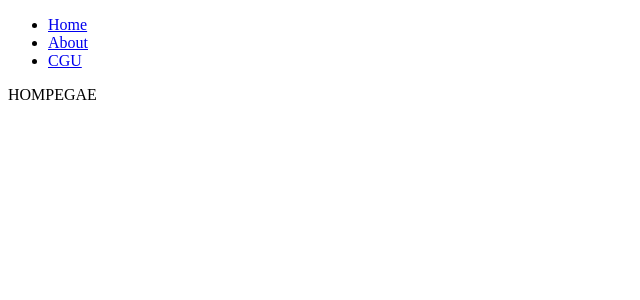
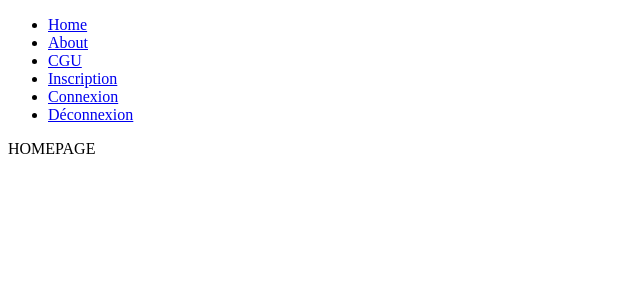
Before and after one commit to Shiakan/Wordsmith, a Symfony app: template symfony/templates/main/index.html.twig in a window 1280 px wide. Shown: the top 300 px of the page, without its empty margins (0-640 px from the left). Run offline with Twig, Linux system fonts and the light colour scheme; the template is opened without the code that fills it, so the values that code supplies are empty; some libraries are stand-ins or nearby versions.

Commit message:
ajout navigation dans base

```diff
--- a/symfony/src/Entity/User.php
+++ b/symfony/src/Entity/User.php
@@ -186,7 +186,7 @@ class User implements UserInterface
        return $this->password;
    }
 
-    public function setPassword(string $password): self
+    public function setPassword($password)
     {
         $this->password = $password;
 
--- a/symfony/templates/base.html.twig
+++ b/symfony/templates/base.html.twig
@@ -16,6 +16,20 @@
             <li>
                 <a href="{{path('about')}}">CGU</a>
             </li>
+            <li>
+                <a href="{{path('security_registration')}}">Inscription</a>
+            </li>
+            <li>
+                <a href="{{path('security_login')}}">Connexion</a>
+            </li>
+            <li>
+                <a href="{{path('security_logout')}}">Déconnexion</a>
+            </li>
+            {% if is_granted('IS_AUTHENTICATED_FULLY') %}
+            <li>
+                <a href="{{path('user_profile', {'id': app.user.id })}}">Mon profil</a>
+            </li>
+            {% endif %}
         </ul>
         {% block body %}{% endblock %}
         {% block javascripts %}{% endblock %}
--- a/symfony/templates/main/index.html.twig
+++ b/symfony/templates/main/index.html.twig
@@ -1,5 +1,5 @@
 {% extends 'base.html.twig' %}
 
 {% block body %}
-HOMPEGAE
+HOMEPAGE
 {% endblock %}
```
Also changed, not shown: symfony/src/Controller/Codex/ArticleController.php (line endings or trailing spaces).
